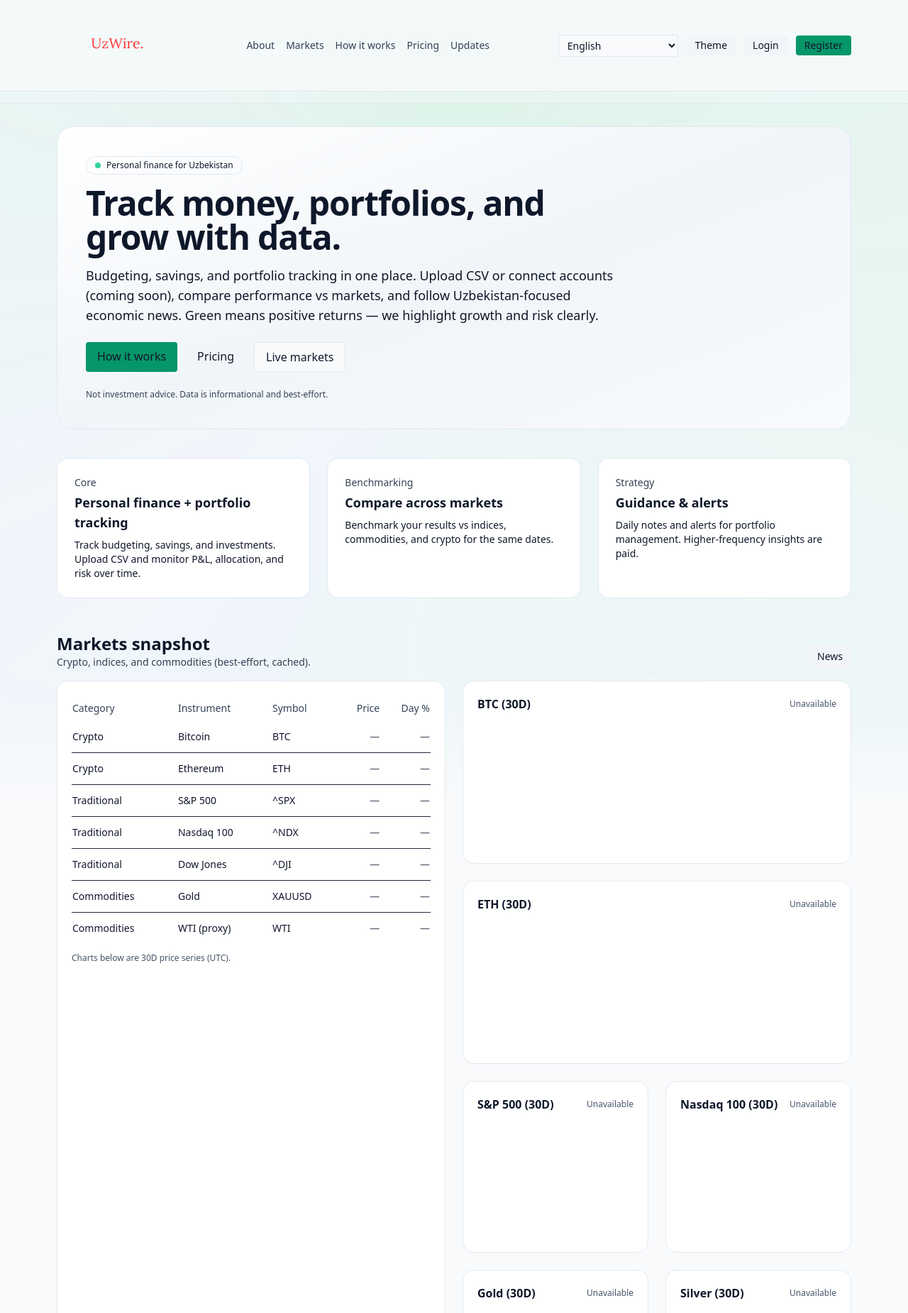
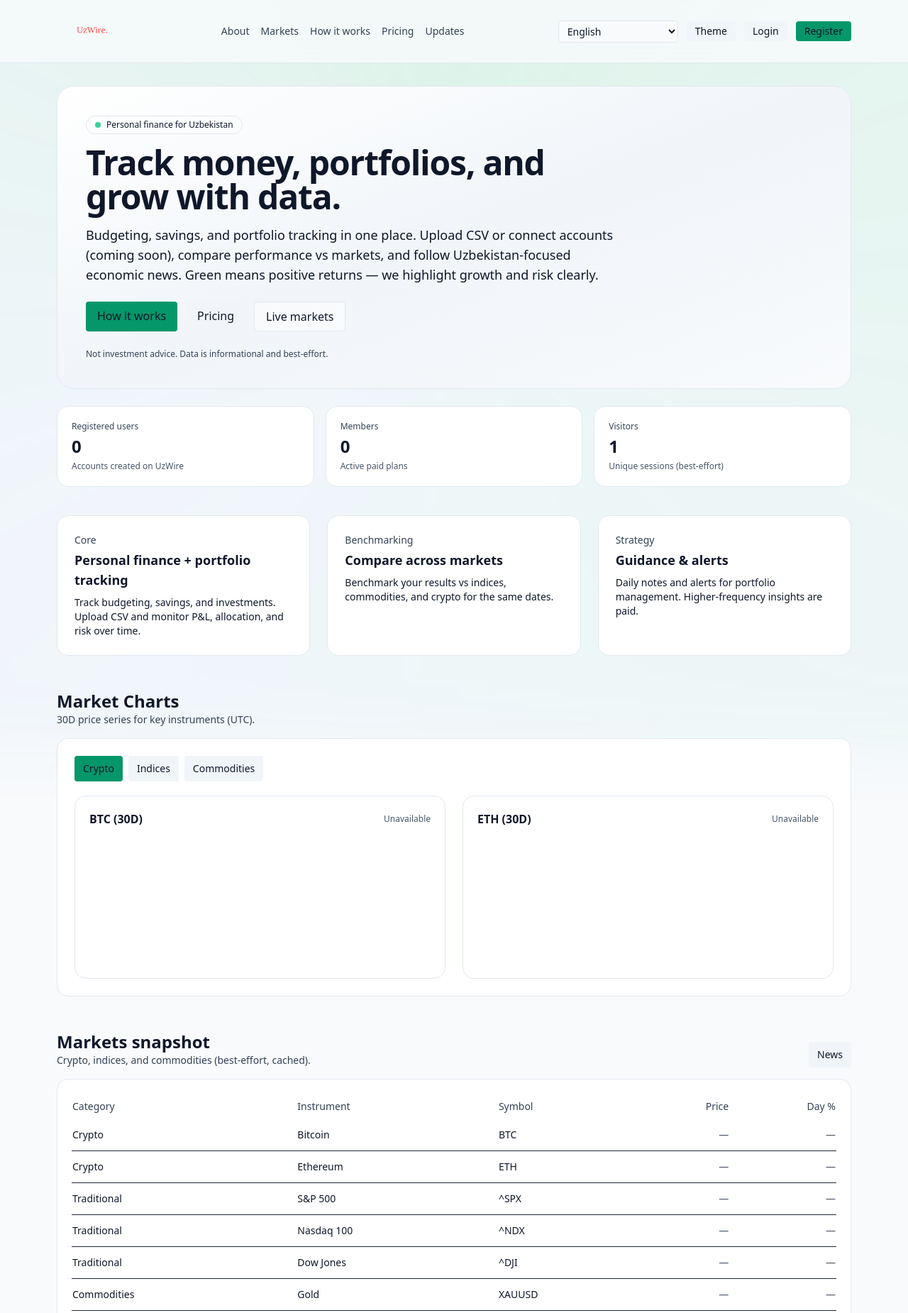
Before and after one commit to tim7en/uzwire, a Django app: page / in a window 1280 px wide. Shown: the top 1850 px of the page at 71% size. Run offline with Django 4.2, Linux system fonts and the light colour scheme; data comes from the database, SQL or seed files in the repository; data that the repository does not hold is empty; a map, chart or similar area stays blank; parts of the project's set-up code (start-up, migrations or seed data) failed here and were passed over; some libraries are stand-ins or nearby versions.

Commit message:
Add site statistics tracking and update templates for user metrics display

```diff
--- a/blog/views.py
+++ b/blog/views.py
@@ -1,6 +1,10 @@
+from django.contrib.auth import get_user_model
 from django.shortcuts import get_object_or_404, render
+from django.utils import timezone
 
 from .models import BlogPost
+from .models import SiteStat
+from billing.models import Account
 from news.services import fetch_news
 from markets.models import MarketLatest
 from markets.services import get_market_snapshot
@@ -19,6 +23,25 @@ def home(request):
 		market_rows = latest_rows if latest_rows else get_market_snapshot()
 	except Exception:
 		market_rows = []
+
+	user_model = get_user_model()
+	try:
+		site_users_count = user_model.objects.count()
+	except Exception:
+		site_users_count = None
+
+	try:
+		today = timezone.now().date()
+		site_members_count = Account.objects.filter(paid_until__gte=today).count()
+	except Exception:
+		site_members_count = 0
+
+	try:
+		stat, _ = SiteStat.objects.get_or_create(key="visitors")
+		site_visitors_count = stat.value
+	except Exception:
+		site_visitors_count = 0
+
 	return render(
 		request,
 		"blog/index.html",
@@ -27,6 +50,9 @@ def home(request):
 			"market_rows": market_rows,
 			"latest": latest,
 			"posts": posts,
+			"site_users_count": site_users_count,
+			"site_members_count": site_members_count,
+			"site_visitors_count": site_visitors_count,
 		},
 	)
 
--- a/config/settings.py
+++ b/config/settings.py
@@ -61,6 +61,7 @@ MIDDLEWARE = [
     'django.middleware.security.SecurityMiddleware',
     'whitenoise.middleware.WhiteNoiseMiddleware',
     'django.contrib.sessions.middleware.SessionMiddleware',
+    'blog.middleware.SiteStatsMiddleware',
     'django.middleware.locale.LocaleMiddleware',
     'django.middleware.common.CommonMiddleware',
     'django.middleware.csrf.CsrfViewMiddleware',
--- a/static/app.js
+++ b/static/app.js
@@ -78,18 +78,43 @@
     return `${sign}${formatNumber(v, 2)}%`;
   }
 
-  function buildTickerText(items) {
-    return (items || [])
+  function escapeHtml(s) {
+    return String(s || '')
+      .replaceAll('&', '&amp;')
+      .replaceAll('<', '&lt;')
+      .replaceAll('>', '&gt;')
+      .replaceAll('"', '&quot;')
+      .replaceAll("'", '&#39;');
+  }
+
+  function getBadgeText(symbol, name) {
+    const sym = String(symbol || '').toUpperCase();
+    if (sym === 'BTC') return '₿';
+    if (sym === 'ETH') return 'Ξ';
+    if (sym === 'XAU') return 'Au';
+    if (sym === 'XAG') return 'Ag';
+    if (sym === 'SPX') return 'S&P';
+    if (sym === 'NDX') return 'NDX';
+    if (sym === 'USDUZS') return 'USD';
+    if (sym === 'EURUZS') return 'EUR';
+    if (sym === 'RUBUZS') return 'RUB';
+    return (name || sym || 'MKT').slice(0, 3).toUpperCase();
+  }
+
+  function buildTickerRowHtml(items) {
+    const parts = (items || [])
       .filter(Boolean)
       .map((it) => {
         const name = it.name || it.symbol || '';
+        const badge = getBadgeText(it.symbol, name);
         const price = formatPrice(it);
         const chg = formatChange(it);
-        const chgPart = chg ? ` (${chg})` : '';
-        return `${name}: ${price}${chgPart}`;
+        const chgPart = chg ? ` <span class="uz-ticker-chg">(${escapeHtml(chg)})</span>` : '';
+        return `<span class="uz-ticker-item"><span class="uz-ticker-badge">${escapeHtml(badge)}</span><span class="uz-ticker-name">${escapeHtml(name)}:</span> <span class="uz-ticker-price">${escapeHtml(price)}</span>${chgPart}</span>`;
       })
-      .filter(Boolean)
-      .join('   •   ');
+      .filter(Boolean);
+
+    return parts.join('<span class="uz-ticker-sep">•</span>');
   }
 
   async function refreshTicker() {
@@ -103,18 +128,18 @@
       const resp = await fetch('/api/markets/ticker/', { headers: { 'Accept': 'application/json' } });
       if (!resp.ok) throw new Error('bad status');
       const data = await resp.json();
-      const text = buildTickerText(data.items);
-      if (!text) {
+      const row = buildTickerRowHtml(data.items);
+      if (!row) {
         el.style.display = 'none';
         return;
       }
 
-      // Duplicate content for smoother marquee.
-      track.textContent = `${text}   •   ${text}`;
+      // Two identical sequences => seamless marquee with no visible “gap”.
+      track.innerHTML = `<div class="uz-ticker-seq">${row}</div><div class="uz-ticker-seq" aria-hidden="true">${row}</div>`;
       el.style.display = '';
 
-      // Auto-tune duration by text length.
-      const seconds = Math.max(25, Math.min(70, Math.round(text.length / 6)));
+      // Slower speed.
+      const seconds = 90;
       el.style.setProperty('--uz-ticker-duration', `${seconds}s`);
     } catch (e) {
       // Keep a non-blocking fallback.
--- a/templates/base.html
+++ b/templates/base.html
@@ -19,6 +19,7 @@
     <meta property="og:title" content="{% trans "UzWire — Personal Finance & Portfolio Tracking" %}" />
     <meta property="og:description" content="{% trans "Track finances and portfolios, compare to markets, and follow trusted Uzbekistan news sources." %}" />
     <meta property="og:type" content="website" />
+    <link rel="icon" type="image/svg+xml" href="{% static 'img/favicon.svg' %}" />
     <script src="https://cdn.tailwindcss.com"></script>
     <script src="https://cdn.jsdelivr.net/npm/chart.js@4.4.1/dist/chart.umd.min.js"></script>
     <script>
@@ -40,31 +41,33 @@
 
     <header class="border-b border-slate-800 bg-slate-950/80 backdrop-blur">
       <div class="max-w-6xl mx-auto px-4 py-4 flex items-center justify-between gap-6">
-        <a href="/" class="flex items-center gap-3">
-          <img class="h-24 md:h-30 w-auto logo-dark" src="{% static 'img/logo-dark.svg' %}" alt="UzWire" />
-          <img class="h-24 md:h-30 w-auto logo-light" src="{% static 'img/logo-light.svg' %}" alt="UzWire" />
+        <a href="{% url 'blog:home' %}" class="flex items-center gap-3">
+          <img class="h-12 md:h-14 w-auto logo-dark" src="{% static 'img/logo-dark.svg' %}" alt="UzWire" />
+          <img class="h-12 md:h-14 w-auto logo-light" src="{% static 'img/logo-light.svg' %}" alt="UzWire" />
 
         </a>
 
         <nav class="hidden md:flex items-center gap-4 text-sm">
-          <a class="uz-navlink" href="#about">{% trans "About" %}</a>
-          <a class="uz-navlink" href="#markets">{% trans "Markets" %}</a>
-          <a class="uz-navlink" href="#workflow">{% trans "How it works" %}</a>
-          <a class="uz-navlink" href="#pricing">{% trans "Pricing" %}</a>
-          <a class="uz-navlink" href="#blog">{% trans "Updates" %}</a>
+          <a class="uz-navlink" href="{% url 'blog:home' %}#about">{% trans "About" %}</a>
+          <a class="uz-navlink" href="{% url 'blog:home' %}#charts">{% trans "Markets" %}</a>
+          <a class="uz-navlink" href="{% url 'blog:home' %}#workflow">{% trans "How it works" %}</a>
+          <a class="uz-navlink" href="{% url 'blog:home' %}#pricing">{% trans "Pricing" %}</a>
+          <a class="uz-navlink" href="{% url 'blog:home' %}#blog">{% trans "Updates" %}</a>
         </nav>
 
         <nav class="flex items-center gap-3 text-sm">
-          <form method="post" action="{% url 'set_language' %}" class="hidden sm:block">
-            {% csrf_token %}
-            <input type="hidden" name="next" value="{{ request.get_full_path }}" />
-            <select name="language" onchange="this.form.submit()" class="px-2 py-1 rounded bg-slate-950 border border-slate-800 text-slate-200">
+          <div class="hidden sm:block">
+            <select
+              aria-label="{% trans 'Language' %}"
+              onchange="if (this.value) window.location.href = this.value"
+              class="px-2 py-1 rounded bg-slate-950 border border-slate-800 text-slate-200"
+            >
               {% get_available_languages as LANGS %}
               {% for code, name in LANGS %}
-                <option value="{{ code }}" {% if code == CURRENT_LANG %}selected{% endif %}>{{ name }}</option>
+                <option value="{% lang_url request code %}" {% if code == CURRENT_LANG %}selected{% endif %}>{{ name }}</option>
               {% endfor %}
             </select>
-          </form>
+          </div>
 
           <button type="button" onclick="window.uzwireToggleTheme && window.uzwireToggleTheme()" class="px-3 py-1 rounded bg-slate-800 hover:bg-slate-700">
             {% trans "Theme" %}
@@ -90,14 +93,6 @@
       </div>
     </header>
 
-    <div class="border-b border-slate-800 bg-slate-950/30">
-      <div class="max-w-6xl mx-auto px-4 py-2">
-        <div id="uzTicker" class="uz-ticker text-xs text-slate-400" data-loading="{% trans "Loading…" %}">
-          <div id="uzTickerTrack" class="uz-ticker-track">{% trans "Loading…" %}</div>
-        </div>
-      </div>
-    </div>
-
     <main class="max-w-6xl mx-auto px-4 py-8">
       {% if messages %}
         <div class="space-y-2 mb-6">
@@ -112,7 +107,16 @@
 
     <footer class="border-t border-slate-800">
       <div class="max-w-6xl mx-auto px-4 py-6 text-xs text-slate-500">
-        {% trans "UzWire is a personal finance and portfolio tracking platform for Uzbekistan. Market data is best-effort and for informational purposes only." %}
+        <div class="flex flex-col gap-2 md:flex-row md:items-center md:justify-between">
+          <div>
+            {% trans "UzWire is a personal finance and portfolio tracking platform for Uzbekistan and Central Asia. Market data is best‑effort and for informational purposes only." %}
+          </div>
+          {% if site_users_count is not None %}
+            <div class="text-slate-500">
+              {% trans "Users" %}: {{ site_users_count }} · {% trans "Members" %}: {{ site_members_count }} · {% trans "Visitors" %}: {{ site_visitors_count }}
+            </div>
+          {% endif %}
+        </div>
       </div>
     </footer>
 
--- a/templates/blog/index.html
+++ b/templates/blog/index.html
@@ -20,12 +20,30 @@
         <div class="mt-6 flex flex-wrap gap-3">
           <a href="#workflow" class="px-4 py-2 rounded bg-emerald-600 hover:bg-emerald-500">{% trans "How it works" %}</a>
           <a href="#pricing" class="px-4 py-2 rounded bg-slate-800 hover:bg-slate-700">{% trans "Pricing" %}</a>
-          <a href="#markets" class="px-4 py-2 rounded bg-slate-950 border border-slate-800 hover:border-slate-700">{% trans "Live markets" %}</a>
+          <a href="#charts" class="px-4 py-2 rounded bg-slate-950 border border-slate-800 hover:border-slate-700">{% trans "Live markets" %}</a>
         </div>
 
         <div class="mt-6 text-xs text-slate-400">
           {% trans "Not investment advice. Data is informational and best‑effort." %}
         </div>
+      </div>
+    </div>
+
+    <div class="mt-6 grid gap-4 md:grid-cols-3">
+      <div class="rounded-2xl border border-slate-800 bg-slate-900 p-5">
+        <div class="text-xs text-slate-400">{% trans "Registered users" %}</div>
+        <div class="text-2xl font-semibold mt-1">{{ site_users_count|default:0 }}</div>
+        <div class="text-xs text-slate-500 mt-1">{% trans "Accounts created on UzWire" %}</div>
+      </div>
+      <div class="rounded-2xl border border-slate-800 bg-slate-900 p-5">
+        <div class="text-xs text-slate-400">{% trans "Members" %}</div>
+        <div class="text-2xl font-semibold mt-1">{{ site_members_count|default:0 }}</div>
+        <div class="text-xs text-slate-500 mt-1">{% trans "Active paid plans" %}</div>
+      </div>
+      <div class="rounded-2xl border border-slate-800 bg-slate-900 p-5">
+        <div class="text-xs text-slate-400">{% trans "Visitors" %}</div>
+        <div class="text-2xl font-semibold mt-1">{{ site_visitors_count|default:0 }}</div>
+        <div class="text-xs text-slate-500 mt-1">{% trans "Unique sessions (best‑effort)" %}</div>
       </div>
     </div>
   </section>
@@ -50,72 +68,45 @@
     </div>
   </section>
 
-  <section id="markets" class="mb-12 scroll-mt-24">
+  <section id="charts" class="mb-12 scroll-mt-24">
     <div class="flex items-end justify-between gap-4 mb-4">
       <div>
-        <h2 class="text-2xl font-semibold">Markets snapshot</h2>
-        <p class="text-slate-400 text-sm">{% trans "Crypto, indices, and commodities (best-effort, cached)." %}</p>
+        <h2 class="text-2xl font-semibold">Market Charts</h2>
+        <p class="text-slate-400 text-sm">{% trans "30D price series for key instruments (UTC)." %}</p>
       </div>
-      <a class="text-sm px-3 py-2 rounded bg-slate-800 hover:bg-slate-700" href="{% url 'news:feed' %}">{% trans "News" %}</a>
     </div>
 
-    <div class="grid gap-6 lg:grid-cols-2">
-      <div class="rounded-2xl border border-slate-800 bg-slate-900 p-5 overflow-x-auto">
-        <table class="w-full text-sm">
-          <thead class="text-slate-400">
-            <tr>
-              <th class="text-left font-medium py-2">Category</th>
-              <th class="text-left font-medium py-2">Instrument</th>
-              <th class="text-left font-medium py-2">Symbol</th>
-              <th class="text-right font-medium py-2">Price</th>
-              <th class="text-right font-medium py-2">Day %</th>
-            </tr>
-          </thead>
-          <tbody class="divide-y divide-slate-800">
-            {% for r in market_rows %}
-              <tr>
-                <td class="py-3 text-slate-300">{{ r.category }}</td>
-                <td class="py-3 font-medium">{{ r.name }}</td>
-                <td class="py-3 text-slate-300">{{ r.symbol }}</td>
-                <td class="py-3 text-right">
-                  {% if r.price is not None %}{{ r.price|floatformat:2 }}{% else %}<span class="text-slate-500">—</span>{% endif %}
-                </td>
-                <td class="py-3 text-right">
-                  {% if r.change_pct is not None %}
-                    <span class="{% if r.change_pct >= 0 %}text-emerald-300{% else %}text-rose-300{% endif %}">
-                      {{ r.change_pct|floatformat:2 }}%
-                    </span>
-                  {% else %}
-                    <span class="text-slate-500">—</span>
-                  {% endif %}
-                </td>
-              </tr>
-            {% endfor %}
-          </tbody>
-        </table>
-        <div class="text-xs text-slate-500 mt-3">{% trans "Charts below are 30D price series (UTC)." %}</div>
+    <div class="rounded-2xl border border-slate-800 bg-slate-900 p-6">
+      <div class="flex flex-wrap gap-2 mb-5">
+        <button data-tab="crypto" class="chartTabBtn px-3 py-2 rounded bg-slate-800 hover:bg-slate-700 text-sm">{% trans "Crypto" %}</button>
+        <button data-tab="indices" class="chartTabBtn px-3 py-2 rounded bg-slate-800 hover:bg-slate-700 text-sm">{% trans "Indices" %}</button>
+        <button data-tab="commodities" class="chartTabBtn px-3 py-2 rounded bg-slate-800 hover:bg-slate-700 text-sm">{% trans "Commodities" %}</button>
       </div>
 
-      <div class="grid gap-6">
-        <div class="rounded-2xl border border-slate-800 bg-slate-900 p-5">
-          <div class="flex items-center justify-between">
-            <div class="font-semibold">BTC (30D)</div>
-            <div class="text-xs text-slate-500" id="btcStatus">Loading…</div>
+      <div id="tab-crypto" class="chartTabPanel">
+        <div class="grid gap-6 md:grid-cols-2">
+          <div class="rounded-2xl border border-slate-800 bg-slate-900 p-5">
+            <div class="flex items-center justify-between">
+              <div class="font-semibold">BTC (30D)</div>
+              <div class="text-xs text-slate-500" id="btcStatus">Loading…</div>
+            </div>
+            <div class="mt-4 h-44">
+              <canvas id="btcChart"></canvas>
+            </div>
           </div>
-          <div class="mt-4 h-44">
-            <canvas id="btcChart"></canvas>
+          <div class="rounded-2xl border border-slate-800 bg-slate-900 p-5">
+            <div class="flex items-center justify-between">
+              <div class="font-semibold">ETH (30D)</div>
+              <div class="text-xs text-slate-500" id="ethStatus">Loading…</div>
+            </div>
+            <div class="mt-4 h-44">
+              <canvas id="ethChart"></canvas>
+            </div>
           </div>
         </div>
-        <div class="rounded-2xl border border-slate-800 bg-slate-900 p-5">
-          <div class="flex items-center justify-between">
-            <div class="font-semibold">ETH (30D)</div>
-            <div class="text-xs text-slate-500" id="ethStatus">Loading…</div>
-          </div>
-          <div class="mt-4 h-44">
-            <canvas id="ethChart"></canvas>
-          </div>
-        </div>
+      </div>
 
+      <div id="tab-indices" class="chartTabPanel hidden">
         <div class="grid gap-6 md:grid-cols-2">
           <div class="rounded-2xl border border-slate-800 bg-slate-900 p-5">
             <div class="flex items-center justify-between">
@@ -131,6 +122,11 @@
             </div>
             <div class="mt-4 h-40"><canvas id="ndxChart"></canvas></div>
           </div>
+        </div>
+      </div>
+
+      <div id="tab-commodities" class="chartTabPanel hidden">
+        <div class="grid gap-6 md:grid-cols-2">
           <div class="rounded-2xl border border-slate-800 bg-slate-900 p-5">
             <div class="flex items-center justify-between">
               <div class="font-semibold">Gold (30D)</div>
@@ -145,38 +141,55 @@
             </div>
             <div class="mt-4 h-40"><canvas id="xagChart"></canvas></div>
           </div>
-          <div class="rounded-2xl border border-slate-800 bg-slate-900 p-5">
-            <div class="flex items-center justify-between">
-              <div class="font-semibold">VIX (30D)</div>
-              <div class="text-xs text-slate-500" id="vixStatus">Loading…</div>
-            </div>
-            <div class="mt-4 h-40"><canvas id="vixChart"></canvas></div>
-          </div>
-          <div class="rounded-2xl border border-slate-800 bg-slate-900 p-5">
-            <div class="flex items-center justify-between">
-              <div class="font-semibold">Fear & Greed (Crypto)</div>
-              <div class="text-xs text-slate-500" id="fngStatus">Loading…</div>
-            </div>
-            <div class="mt-4 h-40"><canvas id="fngChart"></canvas></div>
-          </div>
-
-          <div class="rounded-2xl border border-slate-800 bg-slate-900 p-5">
-            <div class="flex items-center justify-between">
-              <div class="font-semibold">Fear & Greed (US, CNN)</div>
-              <div class="text-xs text-slate-500" id="cnnFngStatus">Loading…</div>
-            </div>
-            <div class="mt-4 h-40"><canvas id="cnnFngChart"></canvas></div>
-          </div>
-
-          <div class="rounded-2xl border border-slate-800 bg-slate-900 p-5">
-            <div class="flex items-center justify-between">
-              <div class="font-semibold">Fear & Greed (Coinglass)</div>
-              <div class="text-xs text-slate-500" id="cgFngStatus">Loading…</div>
-            </div>
-            <div class="mt-4 h-40"><canvas id="cgFngChart"></canvas></div>
-          </div>
         </div>
       </div>
+
+
+    </div>
+  </section>
+
+  <section id="markets" class="mb-12 scroll-mt-24">
+    <div class="flex items-end justify-between gap-4 mb-4">
+      <div>
+        <h2 class="text-2xl font-semibold">Markets snapshot</h2>
+        <p class="text-slate-400 text-sm">{% trans "Crypto, indices, and commodities (best-effort, cached)." %}</p>
+      </div>
+      <a class="text-sm px-3 py-2 rounded bg-slate-800 hover:bg-slate-700" href="{% url 'news:feed' %}">{% trans "News" %}</a>
+    </div>
+
+    <div class="rounded-2xl border border-slate-800 bg-slate-900 p-5 overflow-x-auto">
+      <table class="w-full text-sm">
+        <thead class="text-slate-400">
+          <tr>
+            <th class="text-left font-medium py-2">Category</th>
+            <th class="text-left font-medium py-2">Instrument</th>
+            <th class="text-left font-medium py-2">Symbol</th>
+            <th class="text-right font-medium py-2">Price</th>
+            <th class="text-right font-medium py-2">Day %</th>
+          </tr>
+        </thead>
+        <tbody class="divide-y divide-slate-800">
+          {% for r in market_rows %}
+            <tr>
+              <td class="py-3 text-slate-300">{{ r.category }}</td>
+              <td class="py-3 font-medium">{{ r.name }}</td>
+              <td class="py-3 text-slate-300">{{ r.symbol }}</td>
+              <td class="py-3 text-right">
+                {% if r.price is not None %}{{ r.price|floatformat:2 }}{% else %}<span class="text-slate-500">—</span>{% endif %}
+              </td>
+              <td class="py-3 text-right">
+                {% if r.change_pct is not None %}
+                  <span class="{% if r.change_pct >= 0 %}text-emerald-300{% else %}text-rose-300{% endif %}">
+                    {{ r.change_pct|floatformat:2 }}%
+                  </span>
+                {% else %}
+                  <span class="text-slate-500">—</span>
+                {% endif %}
+              </td>
+            </tr>
+          {% endfor %}
+        </tbody>
+      </table>
     </div>
   </section>
 
@@ -204,6 +217,9 @@
               <li>{% trans "Unified view across banks, brokers, and wallets" %}</li>
               <li>{% trans "Allocation, drawdowns, and performance attribution" %}</li>
               <li>{% trans "Security-first design (least privilege)" %}</li>
+              <li>{% trans "Real-time balance updates and transaction history" %}</li>
+              <li>{% trans "Multi-currency portfolio tracking" %}</li>
+              <li>{% trans "Automated categorization and expense tracking" %}</li>
             </ul>
           </div>
           <div class="rounded-xl border border-slate-800 bg-slate-950 p-5">
@@ -222,6 +238,9 @@
               <li>{% trans "Performance vs indices/commodities/crypto" %}</li>
               <li>{% trans "Period analytics (weekly/monthly/custom)" %}</li>
               <li>{% trans "Detect concentration risk" %}</li>
+              <li>{% trans "Backtest strategies against historical market data" %}</li>
+              <li>{% trans "Tax optimization recommendations" %}</li>
+              <li>{% trans "Diversification analysis and rebalancing alerts" %}</li>
             </ul>
           </div>
           <div class="rounded-xl border border-slate-800 bg-slate-950 p-5">
@@ -240,6 +259,9 @@
               <li>{% trans "Risk-aware targets and rebalancing ideas" %}</li>
               <li>{% trans "Market regime notes" %}</li>
               <li>{% trans "Explainable recommendations" %}</li>
+              <li>{% trans "Overcome emotional trading with data-driven decisions" %}</li>
+              <li>{% trans "Risk management and stop-loss suggestions" %}</li>
+              <li>{% trans "Behavioral finance insights to improve habits" %}</li>
             </ul>
           </div>
           <div class="rounded-xl border border-slate-800 bg-slate-950 p-5">
@@ -382,6 +404,21 @@
     btns.forEach(b => b.addEventListener('click', () => showTab(b.dataset.tab)));
     showTab('connect');
 
+    // Chart tabs
+    const chartBtns = document.querySelectorAll('.chartTabBtn');
+    const chartPanels = document.querySelectorAll('.chartTabPanel');
+    function showChartTab(name) {
+      for (const p of chartPanels) p.classList.toggle('hidden', p.id !== `tab-${name}`);
+      for (const b of chartBtns) {
+        const active = b.dataset.tab === name;
+        b.classList.toggle('bg-emerald-600', active);
+        b.classList.toggle('hover:bg-emerald-500', active);
+        b.classList.toggle('bg-slate-800', !active);
+      }
+    }
+    chartBtns.forEach(b => b.addEventListener('click', () => showChartTab(b.dataset.tab)));
+    showChartTab('crypto');
+
     // Charts
     const chartInstances = {};
     const chartRequestTokens = {};
@@ -476,10 +513,6 @@
       loadChartSeries('NDX', 'ndxChart', 'ndxStatus', 'Nasdaq 100');
       loadChartSeries('XAU', 'xauChart', 'xauStatus', 'Gold');
       loadChartSeries('XAG', 'xagChart', 'xagStatus', 'Silver');
-      loadChartSeries('VIX', 'vixChart', 'vixStatus', 'VIX');
-      loadChartSeries('FNG', 'fngChart', 'fngStatus', 'Fear & Greed');
-      loadChartSeries('CNNFNG', 'cnnFngChart', 'cnnFngStatus', 'Fear & Greed (CNN)');
-      loadChartSeries('COINGLASSFNG', 'cgFngChart', 'cgFngStatus', 'Fear & Greed (Coinglass)');
     }
 
     loadAllCharts();
```
Also changed, not shown: blog/middleware.py (added, +45 -0 lines), blog/models.py (+13 -0 lines), static/app.css (+42 -4 lines), blog/migrations/0002_sitestat.py (added), static/img/favicon.svg (added).
